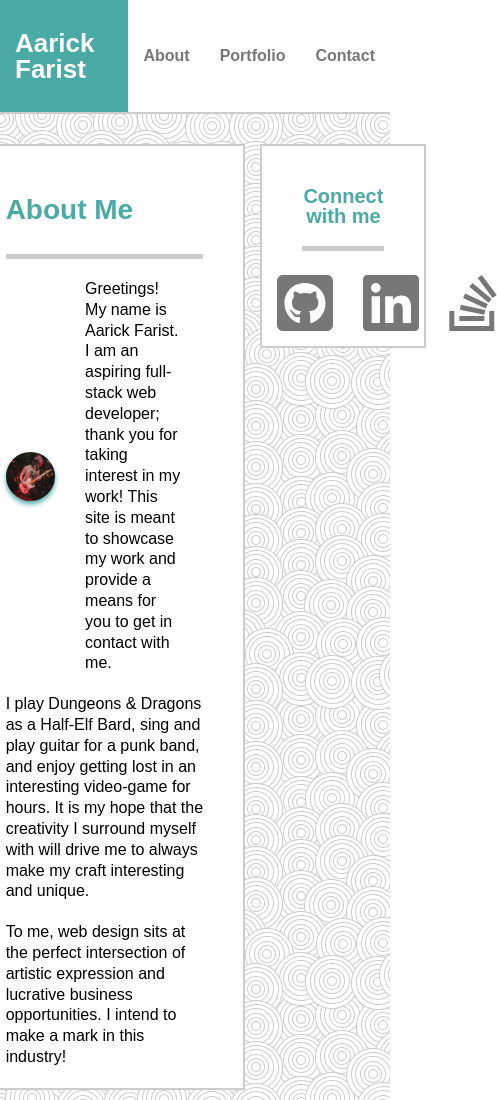
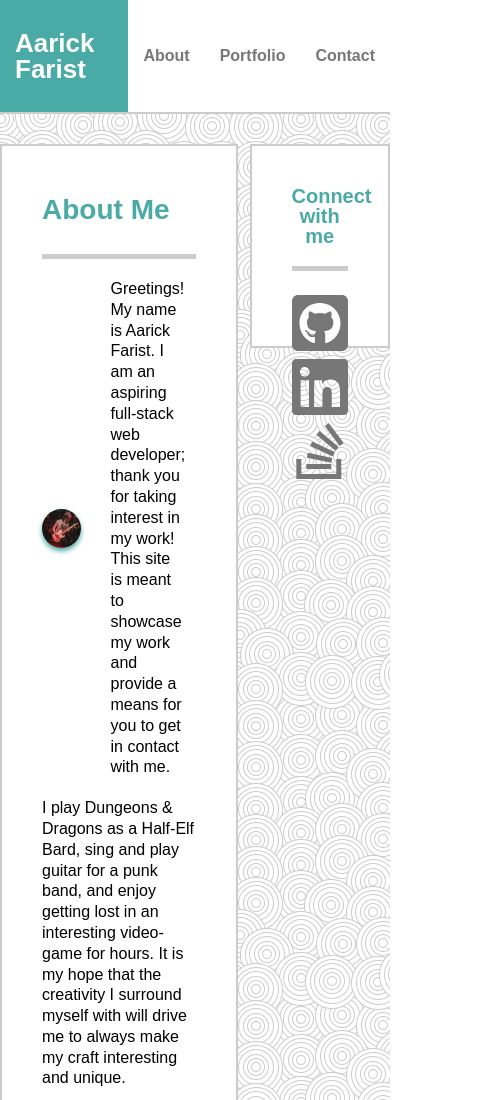
Before and after one commit to Aarick-F/Responsive-Portfolio, a plain HTML site: page index.html in a window 390 px wide. Shown: the top 1100 px of the page, 497 px wide, since content can reach past the window. Drawn offline with Linux system fonts and the light colour scheme.

Commit message:
playing with responsiveness

```diff
--- a/assets/css/style.css
+++ b/assets/css/style.css
@@ -105,7 +105,7 @@ a:hover {
 
 .aside {
 	width: 35%;
-	max-height: 200px;
+	height: 200px;
 	background: #FFF;
 	margin: 30px 0;
 	border: 2px solid #CCC;
@@ -113,6 +113,7 @@ a:hover {
 
 .links {
 	display: flex;
+	flex-wrap: wrap;
 	justify-content: space-around;
 	align-items: center;
 }
```
